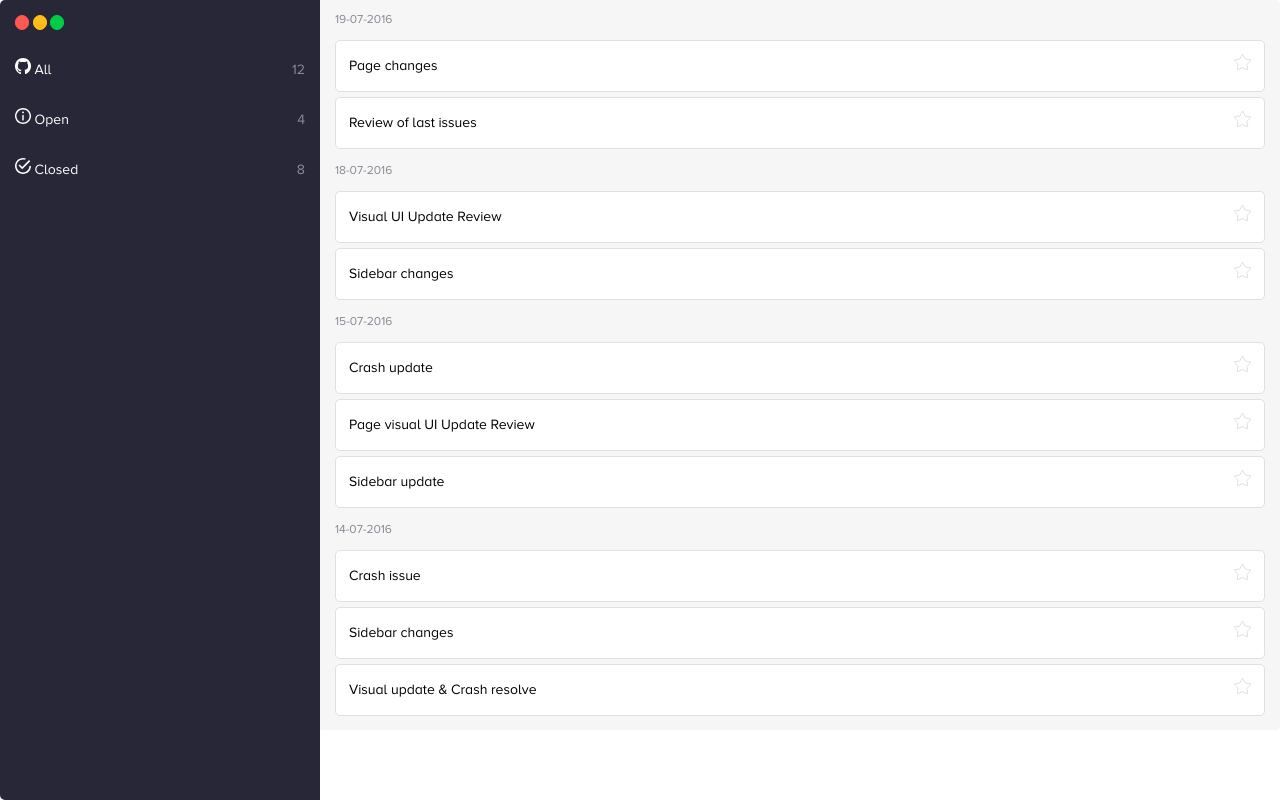
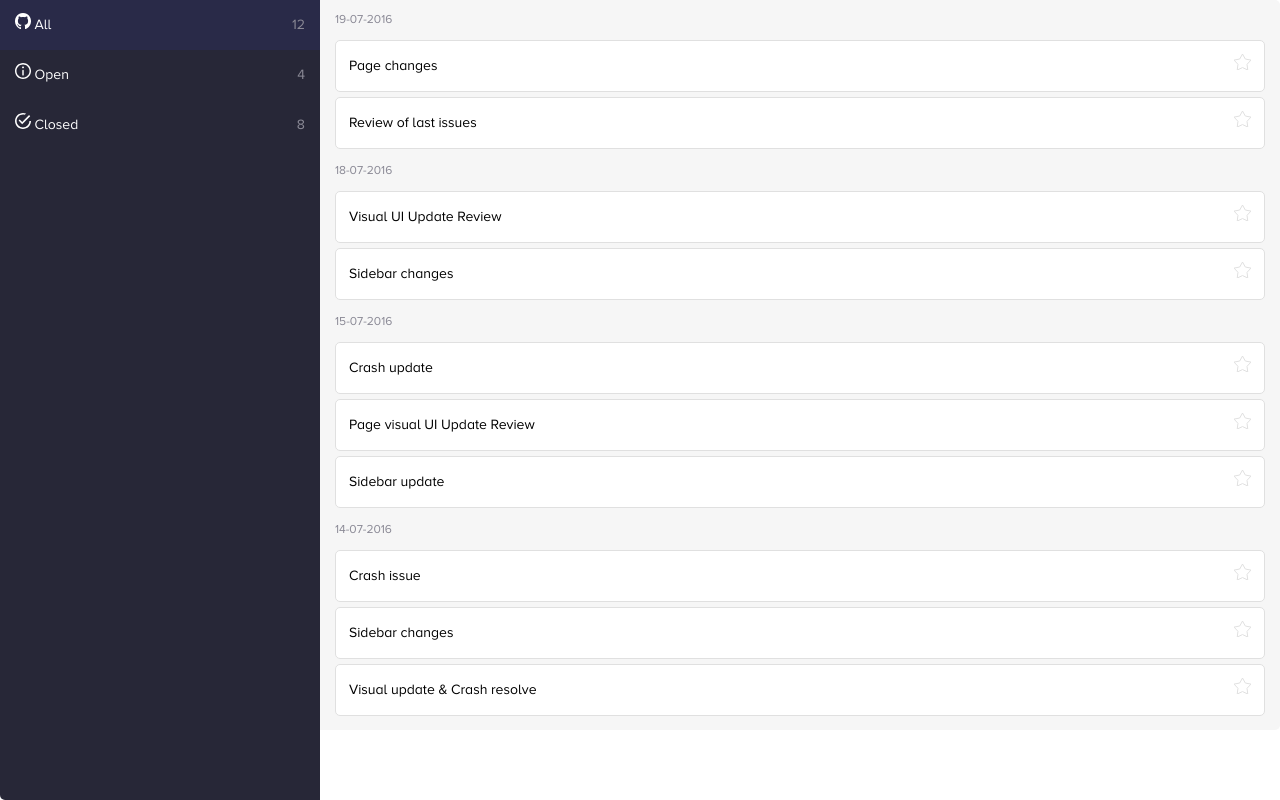
Before and after one commit to GosiaPtak/MyApp_nw, a website: page index.html in a window 1280 px wide. Drawn offline with Linux system fonts and the light colour scheme; files whose address does not match are found by name.

Commit message:
fix issue with mac

```diff
--- a/index.html
+++ b/index.html
@@ -12,9 +12,7 @@
 <body>
     <nav role="nav_links">
 
-        <button class="sys_btn btn__close"></button>
-    	<button class="sys_btn btn__min"></button>
-    	<button class="sys_btn btn__max"></button>
+
 
 		<a href="#all" class="active_menu_item" ><img src="assets/icon-github.svg" alt="GitHub"> All <span role="count">12</span></a>
 		<a href="#open"><img src="assets/icon-open-issue.svg" alt="open issues"> Open <span role="count">4</span></a>
--- a/package.json
+++ b/package.json
@@ -7,14 +7,14 @@
   "window": {
     "show": true,
     "toolbar": false,
-    "frame": false,
+    "frame": true,
     "position": "center",
     "width": 650,
     "height": 500,
     "transparent": true,
-    "resizable": false
+    "resizable": true
   },
   "dependencies": {
-    "nw": "^0.106.1"
+    "nw": "0.95.0"
   }
 }
```
Also changed, not shown: 1 other file.
